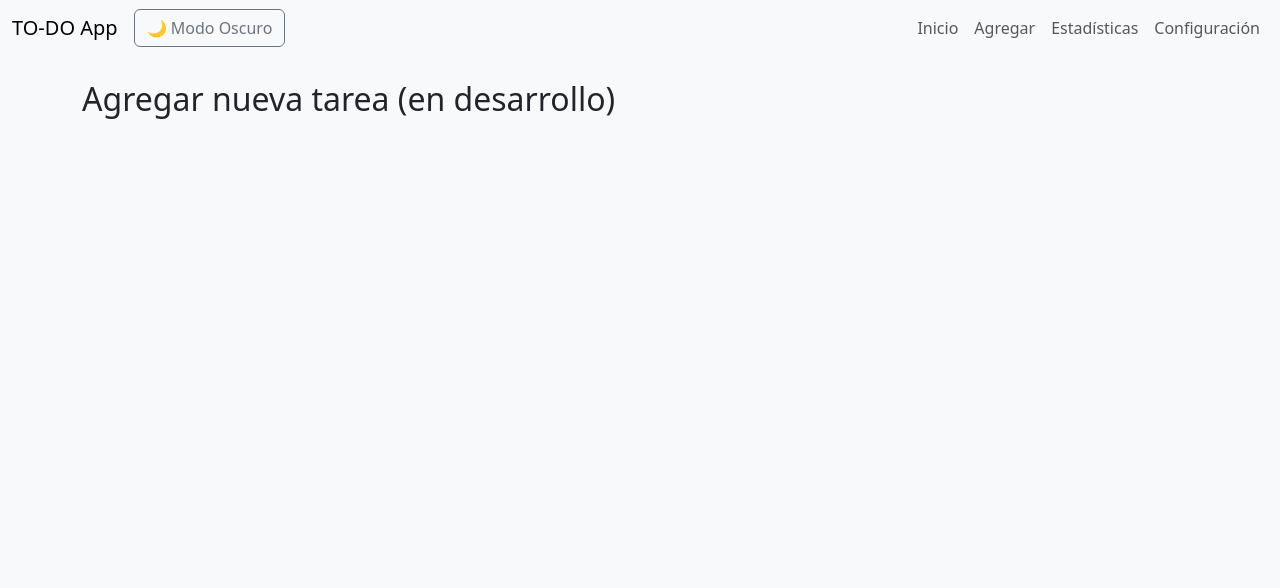
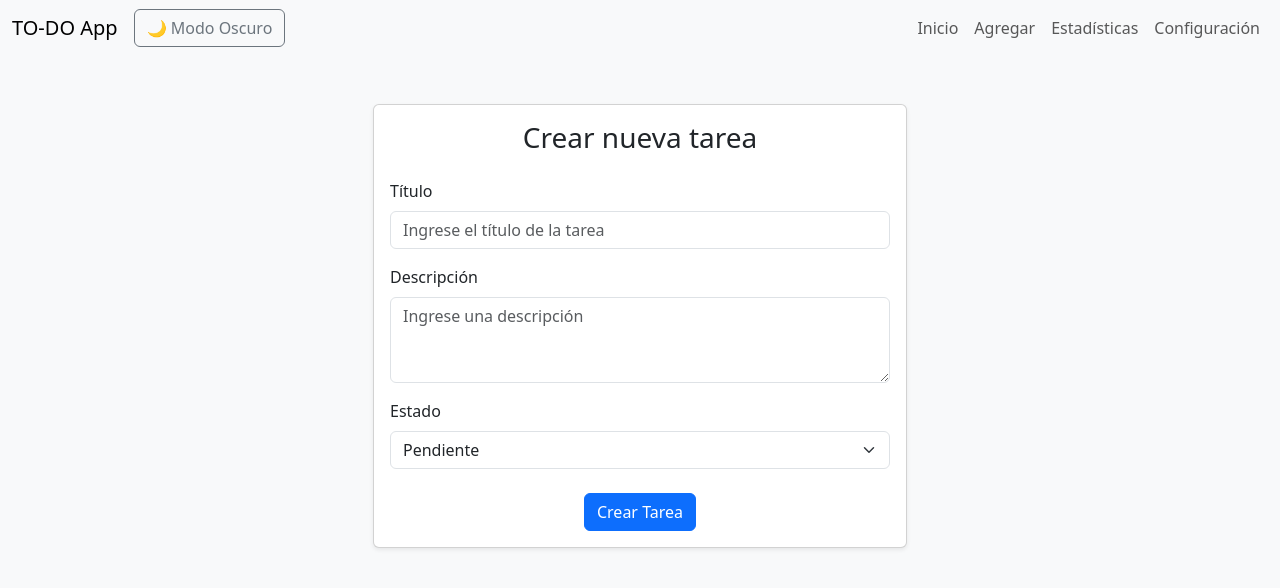
Before and after one commit to jazbascunan01/TO_DO_List, a React (Vite) app in the folder frontend/: page /agregar in a window 1280 px wide. Shown: the top 588 px of the page. Built offline with nearby package versions, Linux system fonts and the light colour scheme.

Commit message:
crear tarea funcionando

```diff
--- a/frontend/src/pages/AddTask.tsx
+++ b/frontend/src/pages/AddTask.tsx
@@ -1,5 +1,104 @@
-function AddTask() {
-  return <h2>Agregar nueva tarea (en desarrollo)</h2>;
-}
+import { useState } from "react";
+import { useNavigate } from "react-router-dom";
+import { createTask } from "../api";
+import type { TaskStatus } from "../types/Task";
+import {
+    Container,
+    Form,
+    Button,
+    Card,
+    Alert,
+    Row,
+    Col,
+} from "react-bootstrap";
+
+const AddTask = () => {
+    const navigate = useNavigate();
+
+    const [title, setTitle] = useState("");
+    const [description, setDescription] = useState("");
+    const [status, setStatus] = useState<TaskStatus>("pending");
+    const [error, setError] = useState("");
+
+    const handleSubmit = async (e: React.FormEvent) => {
+        e.preventDefault();
+
+        if (!title.trim()) {
+            setError("El título es obligatorio.");
+            return;
+        }
+
+        try {
+            await createTask({
+                title,
+                description,
+                completed: status,
+            });
+
+
+            navigate("/");
+        } catch (err) {
+            console.error(err);
+            setError("Hubo un error al crear la tarea.");
+        }
+    };
+
+    return (
+        <Container className="mt-4">
+            <Row className="justify-content-center">
+                <Col md={8} lg={6}>
+                    <Card className="shadow-sm">
+                        <Card.Body>
+                            <h3 className="mb-4 text-center">Crear nueva tarea</h3>
+
+                            {error && <Alert variant="danger">{error}</Alert>}
+
+                            <Form onSubmit={handleSubmit}>
+                                <Form.Group className="mb-3" controlId="title">
+                                    <Form.Label>Título</Form.Label>
+                                    <Form.Control
+                                        type="text"
+                                        placeholder="Ingrese el título de la tarea"
+                                        value={title}
+                                        onChange={(e) => setTitle(e.target.value)}
+                                    />
+                                </Form.Group>
+
+                                <Form.Group className="mb-3" controlId="description">
+                                    <Form.Label>Descripción</Form.Label>
+                                    <Form.Control
+                                        as="textarea"
+                                        rows={3}
+                                        placeholder="Ingrese una descripción"
+                                        value={description}
+                                        onChange={(e) => setDescription(e.target.value)}
+                                    />
+                                </Form.Group>
+
+                                <Form.Group className="mb-4" controlId="status">
+                                    <Form.Label>Estado</Form.Label>
+                                    <Form.Select
+                                        value={status}
+                                        onChange={(e) => setStatus(e.target.value as TaskStatus)}
+                                    >
+                                        <option value="pending">Pendiente</option>
+                                        <option value="in_progress">En progreso</option>
+                                        <option value="done">Completada</option>
+                                    </Form.Select>
+                                </Form.Group>
+
+                                <div className="text-center">
+                                    <Button type="submit" variant="primary">
+                                        Crear Tarea
+                                    </Button>
+                                </div>
+                            </Form>
+                        </Card.Body>
+                    </Card>
+                </Col>
+            </Row>
+        </Container>
+    );
+};
 
 export default AddTask;
```
Also changed, not shown: 1 other file (tests, documents, lock files or other folders).
